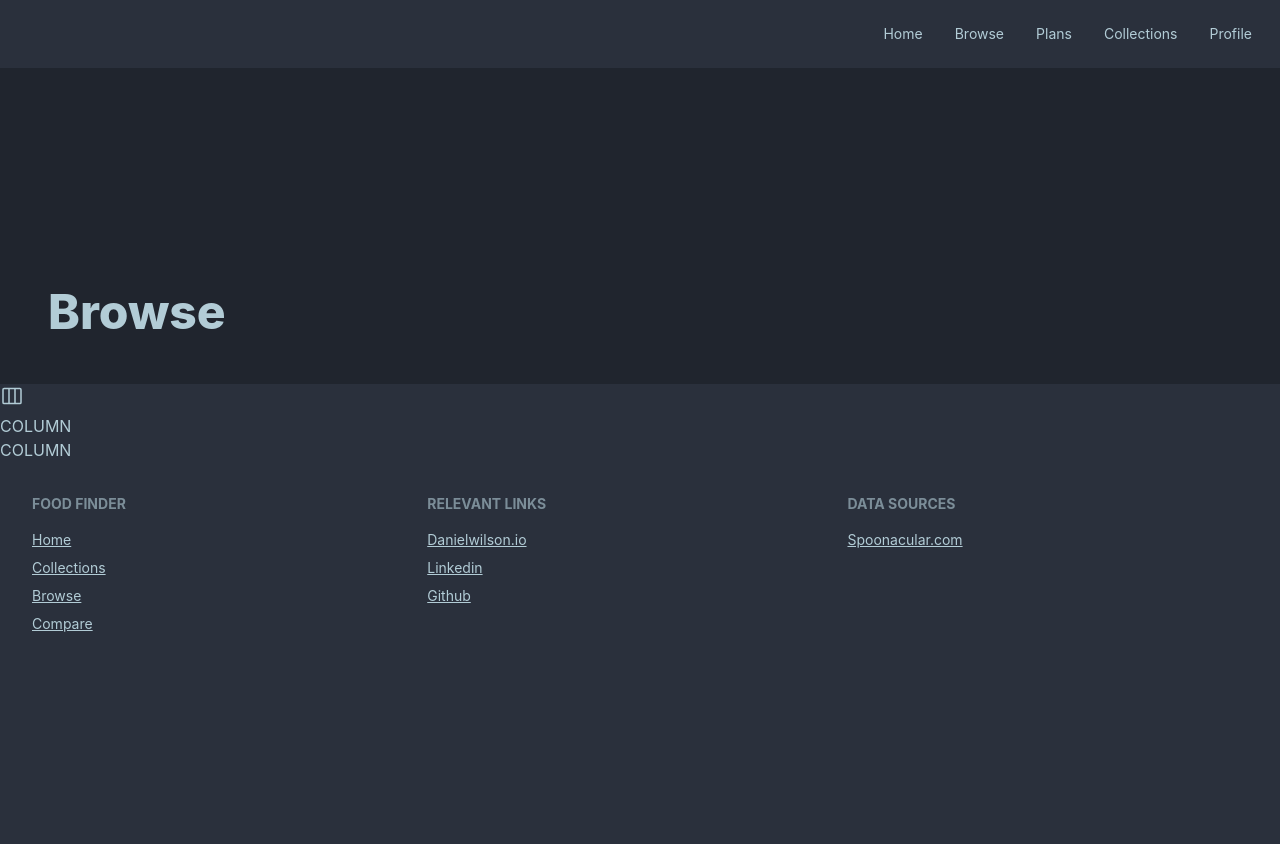
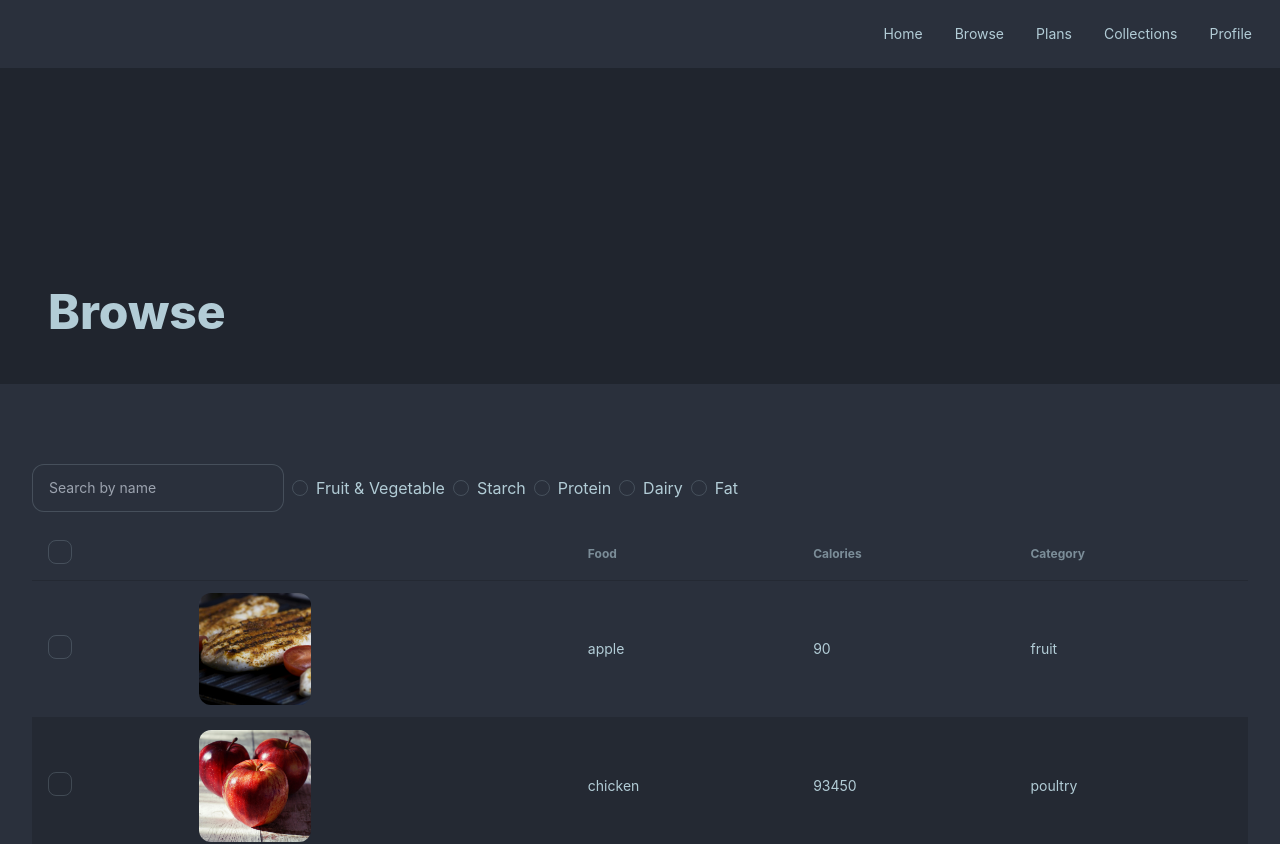
Before and after one commit to DanielCW7/food-finder, a React (Create React App) app: page /browse in a window 1280 px wide. Shown: the top 844 px of the page. Before the commit the page ends 800 px from the top, so only its background shows below. Built offline with nearby package versions, Linux system fonts and the light colour scheme.

Commit message:
CHORE(form): style form on browse page

```diff
--- a/src/components/mainHero.js
+++ b/src/components/mainHero.js
@@ -19,8 +19,6 @@ const MainHero = () => {
                                     <svg xmlns="http://www.w3.org/2000/svg" viewBox="0 0 16 16" fill="currentColor" className="w-4 h-4 opacity-70"><path fillRule="evenodd" d="M9.965 11.026a5 5 0 1 1 1.06-1.06l2.755 2.754a.75.75 0 1 1-1.06 1.06l-2.755-2.754ZM10.5 7a3.5 3.5 0 1 1-7 0 3.5 3.5 0 0 1 7 0Z" clipRule="evenodd" /></svg>
                                 </button>
                             </label>
-
-                            {/* replace text with magnifying glass icon */}
                         </form>
 
                         {/* goes to food browser */}
--- a/src/components/minorHero.js
+++ b/src/components/minorHero.js
@@ -5,7 +5,7 @@ const minorHero = (props) => {
 
 
     return (
-        <div className="bg-base-300">
+        <div className="bg-base-300 mb-8">
             <div className="container mx-auto h-96">
                 <div className="flex flex-col h-full justify-end">
                     <div className="block prose lg:prose-lg p-8 lg:p-12">
--- a/src/components/searchResults.js
+++ b/src/components/searchResults.js
@@ -1,49 +1,51 @@
 // For the browse page
 import { useState } from "react"
+import chicken from "../images/chicken.jpg";
+import apples from "../images/apples.jpg";
+import oats from "../images/oats.jpg";
 
 
 const SearchResults = () => {
 
     // manage current state of the table here - both tables will revceive the same array of data
-    const [isToggled, setToggle] = useState(false);
+    const [isData, setData] = useState([]);
+    const [isLoading, setLoading] = useState(true)
 
     const sampleArray = [
-        {"food":"apple", "calories": 90, "category": "fruit"},
-        {"food":"chicken", "calories": 93450, "category": "poultry"},
-        {"food":"orange", "calories": 90, "category": "fruit"},
-        {"food":"rice", "calories": 9052, "category": "fruit"},
-        {"food":"pickle", "calories": 950, "category": "poultry"},
-        {"food":"bread", "calories": 90, "category": "fruit"},
-        {"food":"lentils", "calories": 9250, "category": "fruit"},
-        {"food":"bananas", "calories": 920, "category": "poultry"},
-        {"food":"grapes", "calories": 90, "category": "fruit"},
+        {"food":"apple", "calories": 90, "category": "fruit", "image": chicken},
+        {"food":"chicken", "calories": 93450, "category": "poultry", "image": apples},
+        {"food":"orange", "calories": 90, "category": "fruit", "image": oats},
+        {"food":"rice", "calories": 9052, "category": "fruit", "image": chicken},
+        {"food":"pickle", "calories": 950, "category": "poultry", "image": apples},
+
     ]
 
     let gridView =
-        <table className="table">
-            <th>
+        <table className="table table-zebra">
+            <thead>
                 <tr>
                     <th>
                         <label>
-                            <input type="checkbox" />
+                            <input type="checkbox" className="checkbox"/>
                         </label>
                     </th>
+                    <th></th>
                     <th> Food </th>
                     <th> Calories </th>
-                    <th> Nutrition Category </th>
+                    <th> Category </th>
+
                 </tr>
-            </th>
+            </thead>
             <tbody>
                 {
                     sampleArray.map(item => {
                         return (
                             <tr>
-                                <th>
-                                    <input type="checkbox" />
-                                </th>
-                            <td><div>{item.food} </div></td>
-                            <td><div>{item.calories} </div></td>
-                            <td><div>{item.category} </div></td>
+                                <td><input type="checkbox" className="checkbox" /></td>
+                                <td><img src={item?.image ?? apples} className="img-square w-12 md:w-28 h-12 md:h-28 rounded-xl"/></td>
+                                <td><p>{item.food} </p></td>
+                                <td><p>{item.calories} </p></td>
+                                <td><p>{item.category} </p></td>
                             </tr>
                         )
                     })
@@ -52,17 +54,40 @@ const SearchResults = () => {
             </tbody>
 
         </table>
+
     return (
 
-        <div className="container mx-auto">
-            <label className="swap">
-                <input type="checkbox" onClick={() => setToggle(!isToggled)}/>
-                <svg xmlns="http://www.w3.org/2000/svg" fill="none" viewBox="0 0 24 24" strokeWidth={1.5} stroke="currentColor" className="swap-on w-6 h-6"><path strokeLinecap="round" strokeLinejoin="round" d="M3.75 6A2.25 2.25 0 0 1 6 3.75h2.25A2.25 2.25 0 0 1 10.5 6v2.25a2.25 2.25 0 0 1-2.25 2.25H6a2.25 2.25 0 0 1-2.25-2.25V6ZM3.75 15.75A2.25 2.25 0 0 1 6 13.5h2.25a2.25 2.25 0 0 1 2.25 2.25V18a2.25 2.25 0 0 1-2.25 2.25H6A2.25 2.25 0 0 1 3.75 18v-2.25ZM13.5 6a2.25 2.25 0 0 1 2.25-2.25H18A2.25 2.25 0 0 1 20.25 6v2.25A2.25 2.25 0 0 1 18 10.5h-2.25a2.25 2.25 0 0 1-2.25-2.25V6ZM13.5 15.75a2.25 2.25 0 0 1 2.25-2.25H18a2.25 2.25 0 0 1 2.25 2.25V18A2.25 2.25 0 0 1 18 20.25h-2.25A2.25 2.25 0 0 1 13.5 18v-2.25Z" /></svg>
-                <svg xmlns="http://www.w3.org/2000/svg" fill="none" viewBox="0 0 24 24" strokeWidth={1.5} stroke="currentColor" className="swap-off w-6 h-6"><path strokeLinecap="round" strokeLinejoin="round" d="M9 4.5v15m6-15v15m-10.875 0h15.75c.621 0 1.125-.504 1.125-1.125V5.625c0-.621-.504-1.125-1.125-1.125H4.125C3.504 4.5 3 5.004 3 5.625v12.75c0 .621.504 1.125 1.125 1.125Z" /></svg>
-            </label>
+        <div className="container mx-auto p-8">
 
-            <h2> {isToggled ? "GRID" : "COLUMN"} </h2>
-            {isToggled ? gridView : "COLUMN"}
+            <div className="flex gap-2 sticky top-16 bg-base-100 z-20 py-4">
+
+
+                {/* filter options */}
+                <div>
+                    <label className="input input-bordered input-md flex items-center rounded-xl ">
+                        <input type="text" className="grow bg-base-100" placeholder="Search by name" />
+                    </label>
+                </div>
+
+                <div className="flex gap-2">
+                    <input type="radio" name="name-1" className="radio radio-xs my-auto"/>
+                    <label className="my-auto"> Fruit & Vegetable </label>
+                    <input type="radio" name="name-1" className="radio radio-xs my-auto"/>
+                    <label className="my-auto"> Starch </label>
+                    <input type="radio" name="name-1" className="radio radio-xs my-auto"/>
+                    <label className="my-auto"> Protein </label>
+                    <input type="radio" name="name-1" className="radio radio-xs my-auto"/>
+                    <label className="my-auto"> Dairy </label>
+                    <input type="radio" name="name-1" className="radio radio-xs my-auto"/>
+                    <label className="my-auto"> Fat </label>
+                </div>
+
+            </div>
+
+
+            {/* pagination */}
+
+            {isData ? gridView : null}
 
         </div>
 
```
